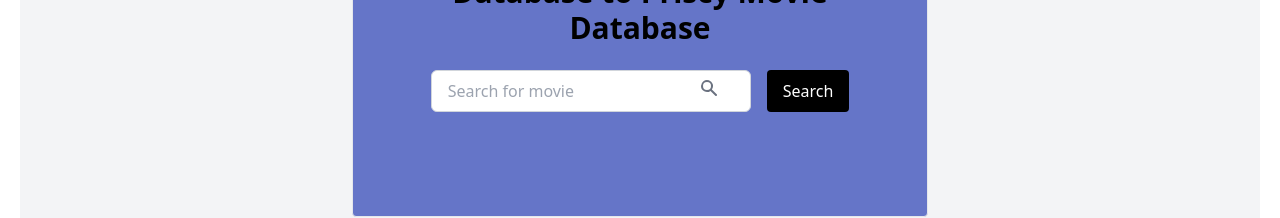
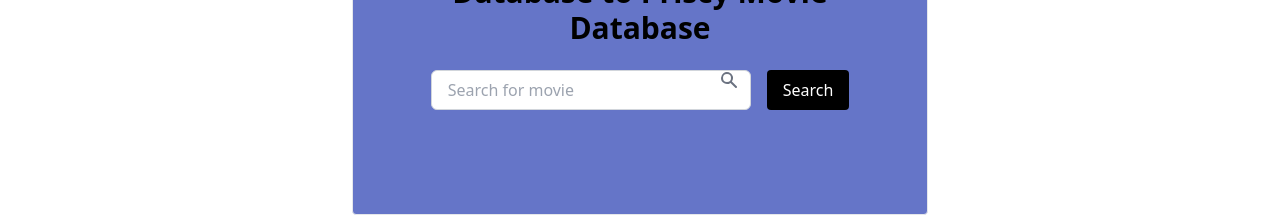
Before and after one commit to Priscy-code/Movie_react, a React (Vite) app: page / in a window 1280 px wide. Shown: the part 307-525 px from the top of the page. Built offline with nearby package versions, Linux system fonts and the light colour scheme.

Commit message:
movie search

```diff
--- a/src/components/MovieDetails.jsx
+++ b/src/components/MovieDetails.jsx
@@ -42,12 +42,12 @@ const MovieDetails = () => {
   }
 
   return (
-    <div className="p-6 sm:p-8 md:p-10 lg:p-12 xl:p-14 bg-gray-100 dark:bg-gray-800 rounded-lg shadow-lg max-w-4xl mx-auto">
+    <div className="p-6 sm:p-8 md:p-10 lg:p-12 xl:p-14 ligt:bg-customBlue  dark:bg-gray-800 rounded-lg shadow-lg max-w-4xl mx-auto">
 
       <div className="flex justify-center mb-6">
         <img src={movie.Poster} alt={movie.Title} className="rounded-lg shadow-lg max-w-xs" />
       </div>
-       <h2 className="text-4xl sm:text-3xl md:text-4xl lg:text-5xl font-bold mb-4 text-gray-900 dark:text-gray-200">
+       <h2 className="text-4xl sm:text-3xl md:text-4xl lg:text-5xl font-bold mb-4 text-gray-900 dark:text-black-200">
         {movie.Title} <span className="text-xl">({movie.Year})</span>
       </h2>
 
--- a/src/components/SearchBar.jsx
+++ b/src/components/SearchBar.jsx
@@ -18,7 +18,7 @@ const SearchBar = () => {
    const apikey = "14fbfc29"
 
    const handlesumbit = async() => {
-    if(search.trim() === ""){
+    if(search.trim() === "True"){
         setError("Please enter a movie title");
         return;
     } setError('')
@@ -66,7 +66,7 @@ const handleMovieClick = (imdbID) => {
 
 
     return(
-        <div className="min-h-screen p-5 bg-gray-100 ">
+        <div className="min-h-screen p-5 light:bg-gray-100 dark:bg-black-100 ">
             <div className="container mx-auto p-5">
                 <div className="item-center bg-customBlue rounded border p-4 sm:p-6 md:p-8 lg:p-10 xl:pb-8 space-y-6 max-w-xl mx-auto">
                      <h1 className="text-2xl sm:text-3xl font-bold text-black text-center ">{t('welcome') } to Priscy Movie Database </h1>
@@ -77,9 +77,9 @@ const handleMovieClick = (imdbID) => {
                      value= {search}
                      onChange={(e) => setSearch(e.target.value)}
                      placeholder="Search for movie"
-                     className="w-full px-4 py-2 border border-gray-300 rounded-md focus:outline-none focus:ring-blue-500"/>
+                     className="w-full px-4 py-2 pr-10 border border-gray-300 rounded-md focus:outline-none focus:ring-blue-500 leading-none"/>
 
-                <span className="absolute inset-y-0 right-6 pl-3 flex item-center pointer-events-none m-2">
+                <span className="absolute inset-y-0 right-3 flex item-center pointer-events-none ">
                     <SearchIcon className="h-5 w-5 text-gray-500"></SearchIcon></span>
 
                 </div>
--- a/src/services/FetchApi.js
+++ b/src/services/FetchApi.js
@@ -0,0 +1,8 @@
+import axios from "axios"
+
+const FetchApi = () =>  {
+    const url = " http://www.omdbapi.com/?i=tt3896198&apikey=14fbfc29";
+    const data = axios
+    r
+
+}
```
Also changed, not shown: src/components/UserAuth.jsx (+12 -0 lines).
